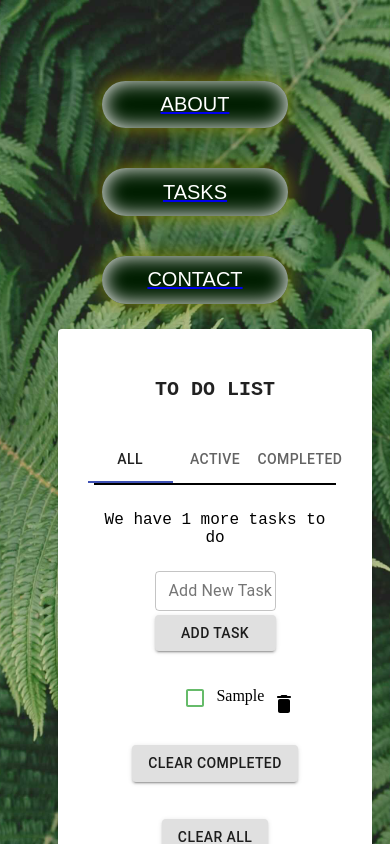
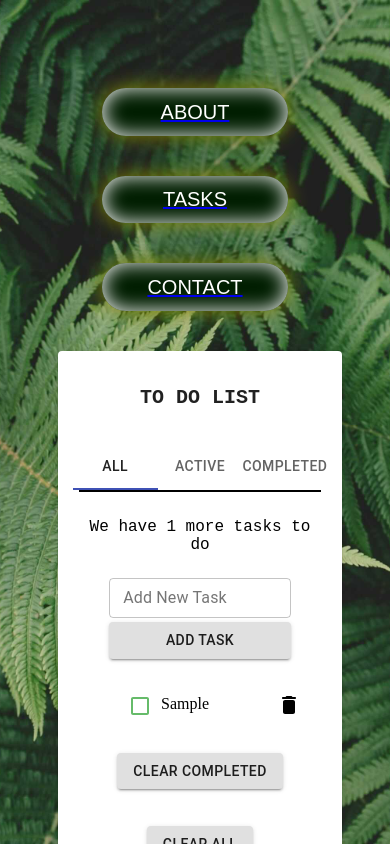
Before and after one commit to karolinaewagorska/ReactProject_karolina, a React (Create React App) app: page /todo in a window 390 px wide. Both pictures are taken after typing "Sample" into the empty fields and a click on the button "ADD TASK". Shown: the top 844 px of the page. Built offline with nearby package versions, Linux system fonts and the light colour scheme.

Commit message:
styles fixed

```diff
--- a/src/components/App/App.module.css
+++ b/src/components/App/App.module.css
@@ -77,6 +77,7 @@ body {
 @media (max-width: 780px) {
   .content {
     width: 100%;
+    padding: 5px;
   }
 
   .logo {
--- a/src/components/Contacts/Contacts.module.css
+++ b/src/components/Contacts/Contacts.module.css
@@ -52,7 +52,7 @@
   }
 
   .icon {
-    width: 10%;
+    width: 15%;
     padding: 5px;
   }
 
@@ -60,5 +60,6 @@
     display: flex;
     flex-direction: column;
     align-items: center;
+    padding: 15px;
   }
 }
--- a/src/components/InputItem/InputItem.module.css
+++ b/src/components/InputItem/InputItem.module.css
@@ -11,7 +11,7 @@
 
 @media (max-width: 780px) {
   .field {
-    width: 50%;
+    width: 75%;
     margin: 0 auto;
   }
 }
--- a/src/components/Item/Item.module.css
+++ b/src/components/Item/Item.module.css
@@ -8,7 +8,7 @@
 }
 
 .deleted {
-  padding-top: 15px;
+  padding-top: 8px;
 }
 
 .done {
--- a/src/components/ItemList/ItemList.module.css
+++ b/src/components/ItemList/ItemList.module.css
@@ -6,7 +6,8 @@
 @media (max-width: 1080px) {
   .list {
     margin: 0 auto;
-    width: 60%;
+    width: 90%;
+    margin-left: 0;
   }
 }
 
```
